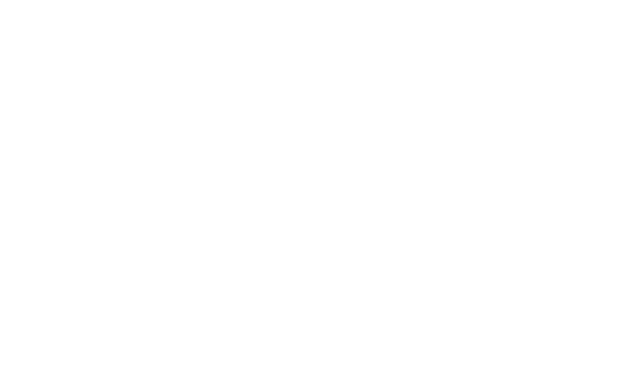
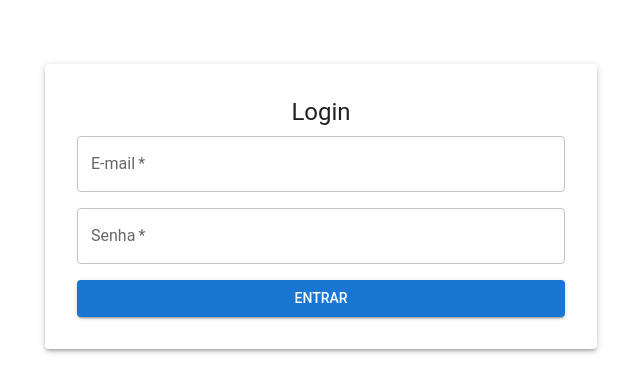
Before and after one commit to abaaklini/techchallenge3, a React (Vite) app: page /login in a window 1280 px wide. Before the commit this address had no page. Shown: the top 392 px of the page, without its empty margins (319-959 px from the left). Built offline with nearby package versions, Linux system fonts and the light colour scheme.

Commit message:
feat: implement authentication context and protected routes with JWT token handling

```diff
--- a/src/componentes/Corpo/index.tsx
+++ b/src/componentes/Corpo/index.tsx
@@ -149,8 +149,15 @@
 export const PostDashboard = (post: IPostProps) => {
 
     const excluir = (post: IPostProps) => {
+        const token = localStorage.getItem("token");
+
         if (window.confirm("Você tem certeza que deseja excluir este post?")) {
-            axios.delete(`/api/posts/${post._id}`)
+            axios.delete(`/api/posts/${post._id}`,
+                {
+                    headers: {
+                        Authorization: `Bearer ${token}`
+                    }
+                })
                 .then((response) => {
                     console.log("Post excluído com sucesso:", response.data);
                     window.location.reload();
--- a/src/componentes/Formulario/FormularioPosts.tsx
+++ b/src/componentes/Formulario/FormularioPosts.tsx
@@ -36,13 +36,20 @@
 
     const handleSubmit = (evento: React.FormEvent<HTMLFormElement>) => {
         evento.preventDefault();
+        const token = localStorage.getItem("token");
 
         if (parametros.id) {
             // Editar post existente
-            axios.put(`/api/posts/${parametros.id}`, {
+            axios.put(`/api/posts/${parametros.id}`,
+                {
                     titulo: titulo,
                     conteudo: conteudo,
                     autor: autor
+                },
+                {
+                    headers: {
+                        Authorization: `Bearer ${token}`,
+                    }
                 })
                 .then((response) => {
                     setSucesso(true);
@@ -54,10 +61,16 @@
             return;
         } else {
             // Criar novo post
-            axios.post("/api/posts/", {
+            axios.post("/api/posts/",
+                {
                     titulo: titulo,
                     conteudo: conteudo,
                     autor: autor
+                },
+                {
+                    headers: {
+                        Authorization: `Bearer ${token}`,
+                    }
                 })
                 .then((response) => {
                     setSucesso(true);
--- /dev/null
+++ b/src/contexts/AuthContext.tsx
@@ -0,0 +1,22 @@
+import { useState, ReactNode } from "react";
+import { AuthContext } from "./useAuth";
+
+export function AuthProvider({ children }: { children: ReactNode }) {
+    const [token, setToken] = useState<string | null>(localStorage.getItem("token"));
+
+    const login = (newToken: string) => {
+        localStorage.setItem("token", newToken);
+        setToken(newToken);
+    };
+
+    const logout = () => {
+        localStorage.removeItem("token");
+        setToken(null);
+    };
+
+    return (
+        <AuthContext.Provider value={{ token, login, logout, isAuthenticated: !!token }}>
+            {children}
+        </AuthContext.Provider>
+    );
+}
--- /dev/null
+++ b/src/contexts/ProtectedRoute.tsx
@@ -0,0 +1,12 @@
+import { Navigate } from "react-router";
+import { useAuth } from "../contexts/useAuth";
+import { JSX } from "react";
+
+interface ProtectedRouteProps {
+    children: JSX.Element;
+}
+
+export default function ProtectedRoute({ children }: ProtectedRouteProps) {
+    const { isAuthenticated } = useAuth();
+    return isAuthenticated ? children : <Navigate to="/login" />;
+}
--- /dev/null
+++ b/src/contexts/useAuth.tsx
@@ -0,0 +1,16 @@
+import { createContext, useContext } from "react";
+
+interface AuthContextType {
+    token: string | null;
+    login: (token: string) => void;
+    logout: () => void;
+    isAuthenticated: boolean;
+}
+
+export const AuthContext = createContext<AuthContextType | undefined>(undefined);
+
+export function useAuth() {
+    const context = useContext(AuthContext);
+    if (!context) throw new Error("useAuth must be used within an AuthProvider");
+    return context;
+}
--- a/src/main.tsx
+++ b/src/main.tsx
@@ -8,6 +8,11 @@
 import Dashboard from './pages/Dashboard/index.tsx';
 import SearchResult from './pages/Search/index.tsx';
 import Create from './pages/Create/index.tsx';
+import { AuthProvider } from "./contexts/AuthContext";
+import ProtectedRoute from "./contexts/ProtectedRoute";
+import LoginPage from "./pages/Login";
+
+
 
 const theme = createTheme({
   palette: {
@@ -23,15 +28,30 @@
   <ThemeProvider theme={theme}>
     <StrictMode>
       <BrowserRouter>
+        <AuthProvider>
           <CssBaseline enableColorScheme />
           <Routes>
             <Route path="/" element={<App />} />
+            <Route path="/login" element={<LoginPage />} />
             <Route path="/read/:id" element={<Read />} />
             <Route path="/search" element={<SearchResult />} />
-          <Route path="/dashboard/posts" element={<Dashboard />} />
-          <Route path="/dashboard/posts/new" element={<Create />} />
-          <Route path="/dashboard/posts/:id" element={<Create />} />
+            <Route path="/dashboard/posts" element={
+              <ProtectedRoute>
+                <Dashboard />
+              </ProtectedRoute>
+            } />
+            <Route path="/dashboard/posts/new" element={
+              <ProtectedRoute>
+                <Create />
+              </ProtectedRoute>
+            } />
+            <Route path="/dashboard/posts/:id" element={
+              <ProtectedRoute>
+                <Create />
+              </ProtectedRoute>
+            } />
           </Routes>
+        </AuthProvider>
       </BrowserRouter>
     </StrictMode>
   </ThemeProvider>
--- /dev/null
+++ b/src/pages/Login/index.tsx
@@ -0,0 +1,59 @@
+import { useState } from "react";
+import { useNavigate } from "react-router";
+import { useAuth } from "../../contexts/useAuth";
+import axios from "axios";
+
+import { Box, Button, Container, TextField, Typography, Paper } from "@mui/material";
+
+interface ILoginResponse { token: string };
+
+export default function LoginPage() {
+    const [email, setEmail] = useState("");
+    const [password, setPassword] = useState("");
+    const { login } = useAuth();
+    const navigate = useNavigate();
+
+    const handleSubmit = async (e: React.FormEvent) => {
+        e.preventDefault();
+        try {
+            const response = await axios.post<ILoginResponse>("/api/login", { email, password });
+            const { token } = response.data;
+            login(token);
+            navigate("/posts");
+        } catch (error) {
+            console.error("Erro ao buscar os posts:", error);
+            alert("Login falhou");
+        }
+    };
+
+    return (
+        <Container maxWidth="sm">
+            <Paper elevation={3} sx={{ padding: 4, marginTop: 8 }}>
+                <Typography variant="h5" align="center" gutterBottom>
+                    Login
+                </Typography>
+                <Box component="form" onSubmit={handleSubmit} display="flex" flexDirection="column" gap={2}>
+                    <TextField
+                        label="E-mail"
+                        type="email"
+                        fullWidth
+                        required
+                        value={email}
+                        onChange={(e) => setEmail(e.target.value)}
+                    />
+                    <TextField
+                        label="Senha"
+                        type="password"
+                        fullWidth
+                        required
+                        value={password}
+                        onChange={(e) => setPassword(e.target.value)}
+                    />
+                    <Button variant="contained" color="primary" type="submit">
+                        Entrar
+                    </Button>
+                </Box>
+            </Paper>
+        </Container>
+    );
+}
```
Also changed, not shown: src/services/api.tsx (added, +23 -0 lines). Lines whose indentation alone changed are shown as unchanged.
